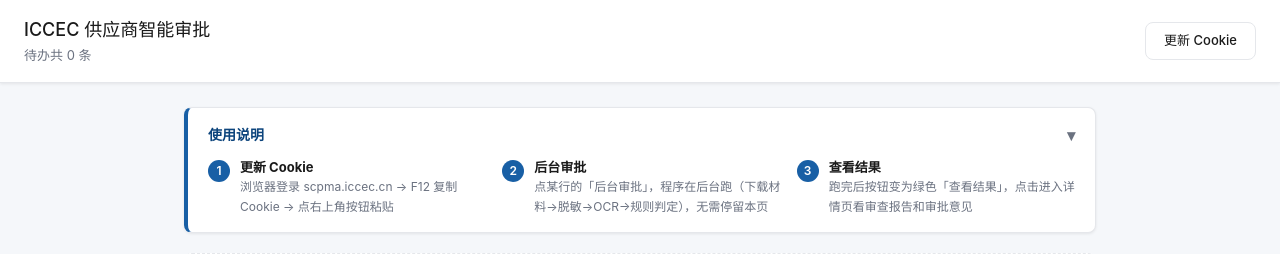
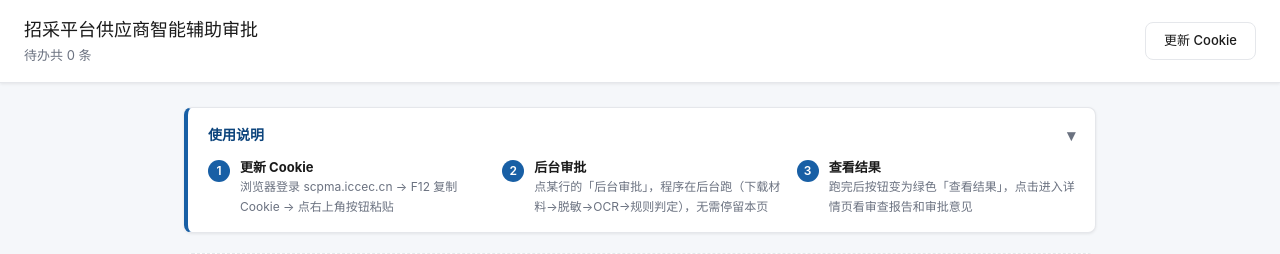
Before and after one commit to quinn5038/supplier-approval, a FastAPI app: page / in a window 1280 px wide. Shown: the top 254 px of the page. Run offline with FastAPI, Linux system fonts and the light colour scheme; data that the repository does not hold is empty.

Commit message:
docs: 系统更名为「招采平台供应商智能辅助审批系统」
- README / 竞赛提交说明 / 交付清单 / API 参考：统一系统名
- web/app.py + index.html：Web 标题改为新名
- 目标系统「ICCEC 供应商管理审批系统」→「招采平台供应商管理审批系统」

```diff
--- a/api_reference.txt
+++ b/api_reference.txt
@@ -1,4 +1,4 @@
-# ICCEC 供应商审批系统 API 参考
+# 招采平台供应商智能辅助审批系统 API 参考
 # 基于 HAR 实录，所有接口均为 POST + JSON
 
 # ============================================================
--- a/web/app.py
+++ b/web/app.py
@@ -1,5 +1,5 @@
 """
-ICCEC 供应商智能审批系统 - Web UI
+招采平台供应商智能辅助审批系统 - Web UI
 FastAPI 主入口，复用 auto_approve.py / textin_pipeline.py / gen_opinion.py / gen_stage2_report.py
 
 启动：
@@ -39,7 +39,7 @@
 WEB_DIR = Path(__file__).resolve().parent
 PYTHON_EXE = sys.executable
 
-app = FastAPI(title="ICCEC 供应商智能审批", version="1.0")
+app = FastAPI(title="招采平台供应商智能辅助审批", version="1.0")
 app.mount("/static", StaticFiles(directory=str(WEB_DIR / "static")), name="static")
 templates = Jinja2Templates(directory=str(WEB_DIR / "templates"))
 
--- a/web/templates/index.html
+++ b/web/templates/index.html
@@ -3,13 +3,13 @@
 <head>
     <meta charset="UTF-8">
     <meta name="viewport" content="width=device-width, initial-scale=1.0">
-    <title>ICCEC 供应商智能审批</title>
+    <title>招采平台供应商智能辅助审批</title>
     <link rel="stylesheet" href="/static/style.css">
 </head>
 <body>
     <div class="topbar">
         <div>
-            <h1>ICCEC 供应商智能审批</h1>
+            <h1>招采平台供应商智能辅助审批</h1>
             <div class="meta" id="meta">加载中...</div>
         </div>
         <div class="actions">
```
Also changed, not shown: docs/交付清单.md (+1 -1 lines), 竞赛提交说明.md (+2 -2 lines), README.md.
